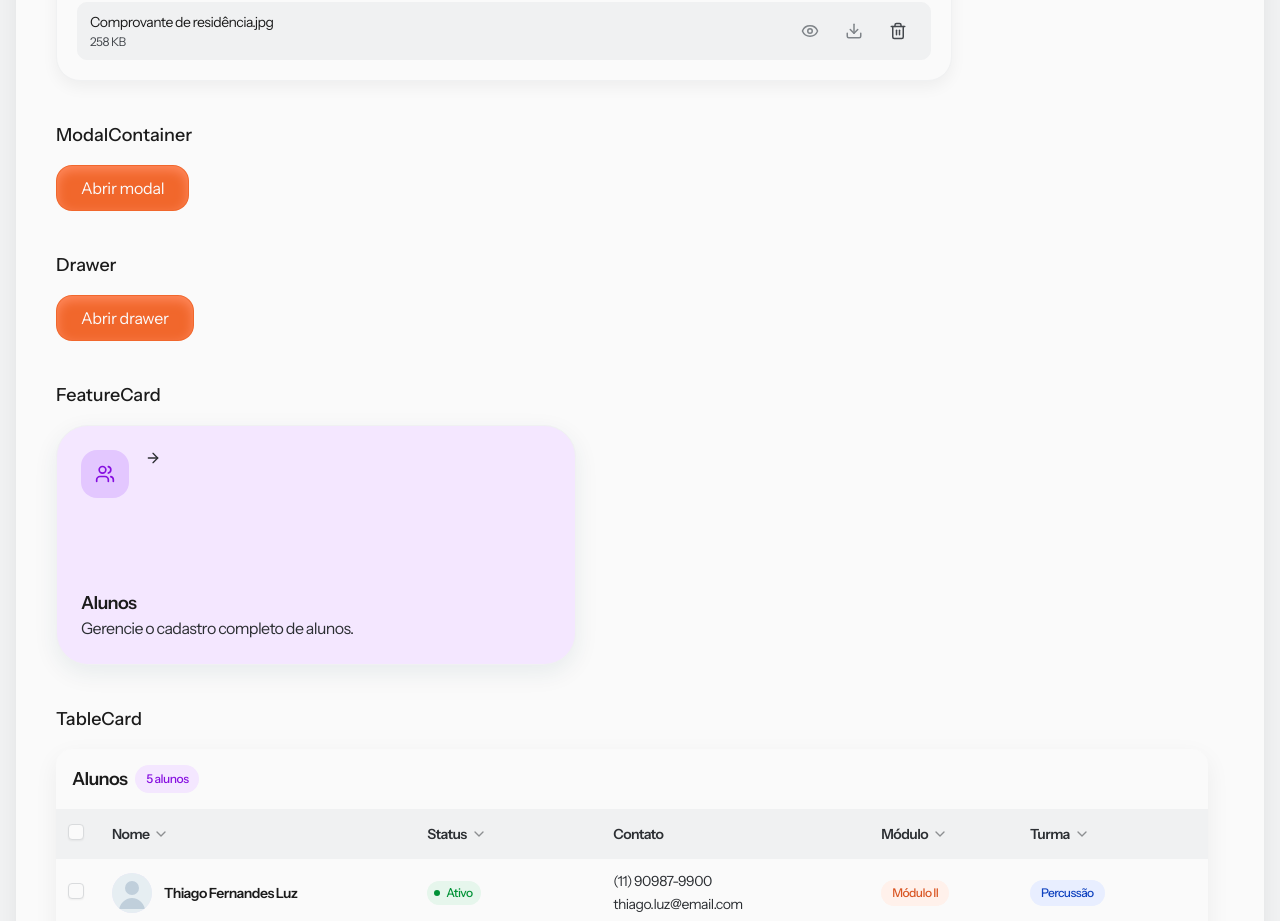
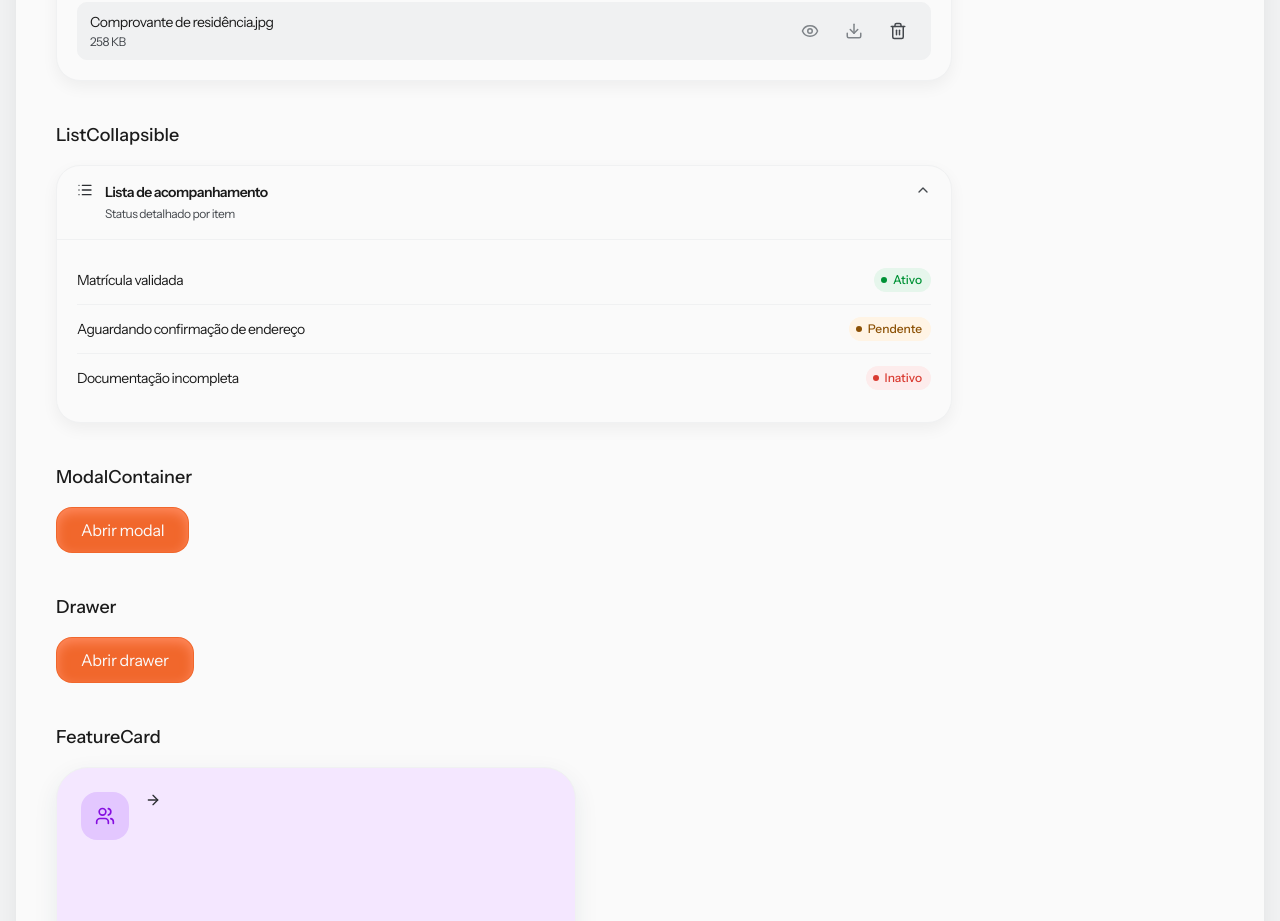
Before and after one commit to AndressaMendess/clm-gestao-2.0, a Next.js app: page /playground in a window 1280 px wide. Shown: the part 2900-3821 px from the top of the page. Built offline with nearby package versions, Linux system fonts and the light colour scheme.

Commit message:
feat: add reusable list-collapsible component

```diff
--- a/src/app/(app)/playground/page.tsx
+++ b/src/app/(app)/playground/page.tsx
@@ -12,6 +12,7 @@ import { Drawer } from "@/components/ui/drawer";
 import { DocumentUploadField } from "@/components/ui/document-upload-field";
 import { FeatureCard } from "@/components/ui/feature-card";
 import { CpfInput, DatePicker, Input, PhoneInput, RgInput, SearchInput, TextArea } from "@/components/ui/input";
+import { ListCollapsible } from "@/components/ui/list-collapsible";
 import { ModalContainer } from "@/components/ui/modal-container";
 import { NavItem } from "@/components/ui/nav-item";
 import { SelectField } from "@/components/ui/select-field";
@@ -318,6 +319,36 @@ export default function HomePage() {
                 { id: "comprovante", name: "Comprovante de residência.jpg", sizeInBytes: 264000 },
               ]}
               title="Documentos pessoais"
+            />
+          </div>
+        </section>
+
+        <section className="flex flex-col gap-4">
+          <h2 className="text-lg font-medium">ListCollapsible</h2>
+          <div className="w-full max-w-4xl">
+            <ListCollapsible
+              items={[
+                {
+                  badgeLabel: "Ativo",
+                  badgeVariant: "success",
+                  id: "item-1",
+                  text: "Matrícula validada",
+                },
+                {
+                  badgeLabel: "Pendente",
+                  badgeVariant: "warning",
+                  id: "item-2",
+                  text: "Aguardando confirmação de endereço",
+                },
+                {
+                  badgeLabel: "Inativo",
+                  badgeVariant: "error",
+                  id: "item-3",
+                  text: "Documentação incompleta",
+                },
+              ]}
+              subtitle="Status detalhado por item"
+              title="Lista de acompanhamento"
             />
           </div>
         </section>
--- /dev/null
+++ b/src/components/ui/list-collapsible/index.tsx
@@ -0,0 +1,96 @@
+"use client";
+
+import { ChevronDown, ChevronUp, List } from "lucide-react";
+import { useMemo, useState } from "react";
+import { cx } from "@/lib/cx";
+import { Badge } from "../badge";
+import {
+  listCollapsibleContentStyles,
+  listCollapsibleEmptyStyles,
+  listCollapsibleHeaderStyles,
+  listCollapsibleItemStyles,
+  listCollapsibleItemTextStyles,
+  listCollapsibleListStyles,
+  listCollapsibleRootStyles,
+  listCollapsibleSubtitleStyles,
+  listCollapsibleTitleGroupStyles,
+  listCollapsibleTitleStyles,
+} from "./list-collapsible.styles";
+import type { ListCollapsibleProps } from "./list-collapsible.types";
+
+export function ListCollapsible({
+  className,
+  defaultExpanded = true,
+  disabled = false,
+  expanded,
+  icon: Icon = List,
+  items = [],
+  onExpandedChange,
+  subtitle = "Itens da lista",
+  title = "Lista",
+}: ListCollapsibleProps) {
+  const [internalExpanded, setInternalExpanded] = useState(defaultExpanded);
+  const isExpanded = expanded ?? internalExpanded;
+  const ChevronIcon = isExpanded ? ChevronUp : ChevronDown;
+
+  const handleToggle = () => {
+    if (disabled) return;
+    const nextExpanded = !isExpanded;
+    if (expanded === undefined) {
+      setInternalExpanded(nextExpanded);
+    }
+    onExpandedChange?.(nextExpanded);
+  };
+
+  const hasItems = useMemo(() => items.length > 0, [items.length]);
+
+  return (
+    <section className={cx(listCollapsibleRootStyles, className)}>
+      <button
+        aria-expanded={isExpanded}
+        className={listCollapsibleHeaderStyles}
+        disabled={disabled}
+        onClick={handleToggle}
+        type="button"
+      >
+        <span className={listCollapsibleTitleGroupStyles}>
+          <Icon aria-hidden="true" className="mt-0.5 h-4 w-4 shrink-0 text-[var(--content-secondary)]" />
+          <span className="grid min-w-0 gap-0.5">
+            <span className={listCollapsibleTitleStyles}>{title}</span>
+            <span className={listCollapsibleSubtitleStyles}>{subtitle}</span>
+          </span>
+        </span>
+        <ChevronIcon aria-hidden="true" className="mt-0.5 h-4 w-4 shrink-0 text-[var(--content-tertiary)]" />
+      </button>
+
+      <div
+        aria-hidden={!isExpanded}
+        className={cx(
+          "grid transition-all duration-300 ease-out",
+          isExpanded ? "grid-rows-[1fr] opacity-100" : "grid-rows-[0fr] opacity-0",
+        )}
+      >
+        <div className="overflow-hidden">
+          <div className={listCollapsibleContentStyles}>
+            {hasItems ? (
+              <div className={listCollapsibleListStyles}>
+                {items.map((item) => (
+                  <article className={listCollapsibleItemStyles} key={item.id}>
+                    <p className={listCollapsibleItemTextStyles}>{item.text}</p>
+                    <Badge appearance="dot" variant={item.badgeVariant ?? "default"}>
+                      {item.badgeLabel}
+                    </Badge>
+                  </article>
+                ))}
+              </div>
+            ) : (
+              <p className={listCollapsibleEmptyStyles}>Nenhum item disponível.</p>
+            )}
+          </div>
+        </div>
+      </div>
+    </section>
+  );
+}
+
+export type { ListCollapsibleItem, ListCollapsibleProps } from "./list-collapsible.types";
--- /dev/null
+++ b/src/components/ui/list-collapsible/list-collapsible.styles.ts
@@ -0,0 +1,27 @@
+export const listCollapsibleRootStyles =
+  "rounded-[24px] border border-[var(--border-primary)] bg-[var(--background-primary)] shadow-[0_6px_16px_rgb(0_0_0_/_0.05)]";
+
+export const listCollapsibleHeaderStyles =
+  "flex w-full items-start justify-between gap-3 px-5 py-4 text-left focus-visible:outline-none focus-visible:ring-2 focus-visible:ring-[var(--button-focus-ring)] focus-visible:ring-offset-2";
+
+export const listCollapsibleTitleGroupStyles = "inline-flex min-w-0 items-start gap-3";
+
+export const listCollapsibleTitleStyles =
+  "text-[var(--content-primary)] [font-size:var(--typography-body-medium-semibold-font-size)] [line-height:var(--typography-body-medium-semibold-line-height)] [font-weight:var(--typography-body-medium-semibold-font-weight)] [letter-spacing:var(--typography-body-medium-semibold-letter-spacing)]";
+
+export const listCollapsibleSubtitleStyles =
+  "text-[var(--content-tertiary)] [font-size:var(--typography-body-small-regular-font-size)] [line-height:var(--typography-body-small-regular-line-height)] [font-weight:var(--typography-body-small-regular-font-weight)] [letter-spacing:var(--typography-body-small-regular-letter-spacing)]";
+
+export const listCollapsibleContentStyles =
+  "border-t border-[var(--border-primary)] px-5 pb-5 pt-4";
+
+export const listCollapsibleListStyles = "grid";
+
+export const listCollapsibleItemStyles =
+  "flex items-center justify-between gap-3 border-b border-[var(--border-primary)] py-3 last:border-b-0";
+
+export const listCollapsibleItemTextStyles =
+  "min-w-0 truncate text-[var(--content-primary)] [font-size:var(--typography-body-medium-regular-font-size)] [line-height:var(--typography-body-medium-regular-line-height)] [font-weight:var(--typography-body-medium-regular-font-weight)] [letter-spacing:var(--typography-body-medium-regular-letter-spacing)]";
+
+export const listCollapsibleEmptyStyles =
+  "text-[var(--content-secondary)] [font-size:var(--typography-body-medium-regular-font-size)] [line-height:var(--typography-body-medium-regular-line-height)] [font-weight:var(--typography-body-medium-regular-font-weight)] [letter-spacing:var(--typography-body-medium-regular-letter-spacing)]";
```
Also changed, not shown: src/components/ui/list-collapsible/list-collapsible.types.ts (added, +21 -0 lines).
